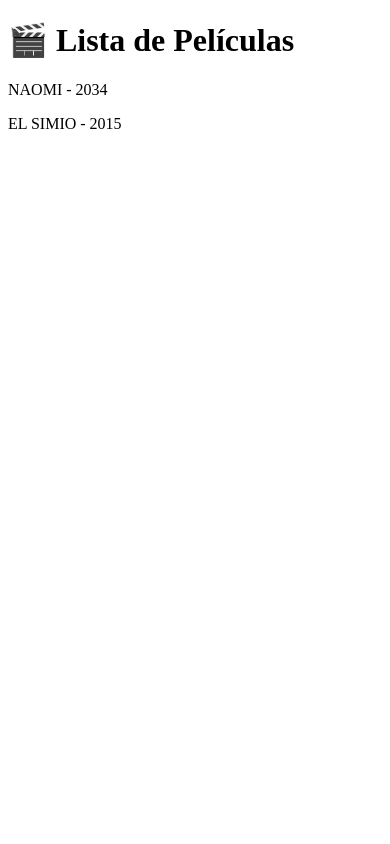
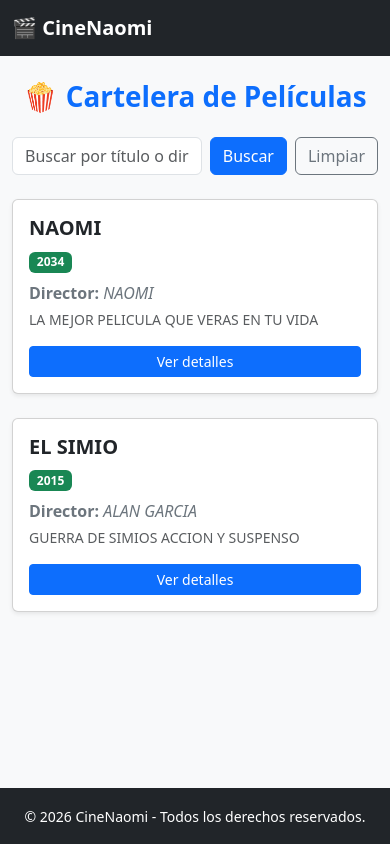
Before and after one commit to jilderdionisio-cloud/lab02B, a Django app: page / in a window 390 px wide. Run offline with Django 5.2, Linux system fonts and the light colour scheme; data comes from the database, SQL or seed files in the repository; both versions use the stored data as it was after the commit.

Commit message:
Cambios en django

```diff
--- a/Naomi/movies/models.py
+++ b/Naomi/movies/models.py
@@ -3,6 +3,8 @@ from django.db import models
 class Movie(models.Model):
     title = models.CharField(max_length=100)
     year = models.IntegerField()
+    director= models.CharField(max_length=100 , null=True, blank=True)
+    sinopsis= models.TextField(null=True, blank=True)
 
     def __str__(self):
         return self.title
--- /dev/null
+++ b/Naomi/movies/templates/base.html
@@ -0,0 +1,49 @@
+<!DOCTYPE html>
+<html lang="es">
+<head>
+    <meta charset="UTF-8">
+    <meta name="viewport" content="width=device-width, initial-scale=1.0">
+    <title>{% block title %}Mi Catálogo de Películas{% endblock %}</title>
+
+    <link href="https://cdn.jsdelivr.net/npm/bootstrap@5.3.3/dist/css/bootstrap.min.css" rel="stylesheet">
+
+    <style>
+        .sitio-web {
+            min-height: 100vh; /* Ocupa el 100% de la altura de la pantalla */
+            display: flex;
+            flex-direction: column;
+        }
+        .contenido-principal {
+            flex: 1; /* Este elemento se estira para empujar el footer al fondo */
+        }
+    </style>
+</head>
+<body class="bg-light sitio-web"> <nav class="navbar navbar-expand-lg navbar-dark bg-dark mb-4">
+        <div class="container">
+            <a class="navbar-brand fw-bold" href="/">🎬 CineNaomi</a>
+            <div class="collapse navbar-collapse" id="navbarNav">
+                <ul class="navbar-nav">
+                    <li class="nav-item">
+                        <a class="nav-link active" href="/">Inicio</a>
+                    </li>
+                </ul>
+            </div>
+        </div>
+    </nav>
+
+    <main class="contenido-principal">
+        <div class="container">
+            {% block content %}
+            {% endblock %}
+        </div>
+    </main>
+
+    <footer class="bg-dark text-white text-center py-3">
+        <div class="container">
+            <small>&copy; 2026 CineNaomi - Todos los derechos reservados.</small>
+        </div>
+    </footer>
+
+    <script src="https://cdn.jsdelivr.net/npm/bootstrap@5.3.3/dist/js/bootstrap.bundle.min.js"></script>
+</body>
+</html>
--- a/Naomi/movies/templates/movies/lista.html
+++ b/Naomi/movies/templates/movies/lista.html
@@ -1,17 +1,43 @@
-<!DOCTYPE html>
-<html>
-<head>
-    <title>Movies</title>
-</head>
-<body>
+{% extends "base.html" %}
 
-<h1>🎬 Lista de Películas</h1>
+{% block title %}Lista de Películas - CineNaomi{% endblock %}
 
-{% for m in movies %}
-    <p>{{ m.title }} - {{ m.year }}</p>
-{% empty %}
-    <p>No hay películas registradas</p>
-{% endfor %}
+{% block content %}
 
-</body>
-</html>
+    <h1 class="text-center text-primary mb-4 fw-bold">🍿 Cartelera de Películas</h1>
+
+    <div class="row justify-content-center mb-4">
+        <div class="col-md-6">
+            <form method="GET" action="" class="d-flex gap-2">
+                <input type="text" name="q" class="form-control" placeholder="Buscar por título o director..." value="{{ request.GET.q }}">
+                <button type="submit" class="btn btn-primary">Buscar</button>
+                <a href="/" class="btn btn-outline-secondary">Limpiar</a>
+            </form>
+        </div>
+    </div>
+
+    <div class="row">
+        {% for movie in movies %}
+            <div class="col-md-4 mb-4">
+                <div class="card h-100 shadow-sm">
+                    <div class="card-body d-flex flex-column justify-content-between">
+                        <div>
+                            <h5 class="card-title text-uppercase fw-bold text-dark">{{ movie.title }}</h5>
+                            <span class="badge bg-success mb-2">{{ movie.year }}</span>
+                            <p class="card-text text-secondary mb-1"><strong>Director:</strong> <em>{{ movie.director }}</em></p>
+                            <p class="card-text text-muted small">{{ movie.sinopsis|default:"Sin descripción disponible." }}</p>
+                        </div>
+                        <div class="mt-3">
+                            <a href="{% url 'pelicula_detalle' movie.pk %}" class="btn btn-primary btn-sm w-100">Ver detalles</a>
+                        </div>
+                    </div>
+                </div>
+            </div>
+        {% empty %}
+            <div class="col-12">
+                <p class="text-center text-muted">No se encontraron películas.</p>
+            </div>
+        {% endfor %}
+    </div>
+
+{% endblock %}
--- a/Naomi/movies/urls.py
+++ b/Naomi/movies/urls.py
@@ -1,6 +1,9 @@
 from django.urls import path
-from .views import lista_movies
+from . import views
 
 urlpatterns = [
-    path('', lista_movies),
+    path('', views.lista_movies, name='lista_movies'),
+
+    # NUEVA RUTA: El <int:pk> captura el ID de la película (1, 2, 3...)
+    path('pelicula/<int:pk>/', views.pelicula_detalle, name='pelicula_detalle'),
 ]
--- a/Naomi/movies/views.py
+++ b/Naomi/movies/views.py
@@ -1,6 +1,24 @@
-from django.shortcuts import render
+from django.shortcuts import get_object_or_404, render
 from .models import Movie
 
 def lista_movies(request):
-    movies = Movie.objects.all()
-    return render(request, 'movies/lista.html', {'movies': movies})
+    # 1. Le preguntamos a la URL: ¿El usuario escribió algo en la cajita 'q'?
+    busqueda = request.GET.get('q')
+
+    if busqueda:
+        # 2. Si hay búsqueda, filtramos películas que contengan esa palabra en el título
+        # El '__icontains' significa: "busca la palabra sin importar mayúsculas o minúsculas"
+        peliculas = Movie.objects.filter(title__icontains=busqueda)
+    else:
+        # 3. Si no escribió nada (o limpió la búsqueda), mostramos todas
+        peliculas = Movie.objects.all()
+
+    # 4. Enviamos el resultado al HTML
+    return render(request, 'movies/lista.html', {'movies': peliculas})
+# NUEVA FUNCIÓN CONTROLADORA:
+def pelicula_detalle(request, pk):
+    # 'get_object_or_404' busca la película por su ID.
+    # Si no existe, muestra un error 404 (No encontrado) automáticamente.
+    pelicula = get_object_or_404(Movie, pk=pk)
+
+    return render(request, 'movies/detalles.html', {'movie': pelicula})
```
Also changed, not shown: Naomi/movies/templates/movies/detalles.html (added, +35 -0 lines), Naomi/db.sqlite3, Naomi/movies/migrations/0002_movie_director_movie_sinopsis.py (added).
